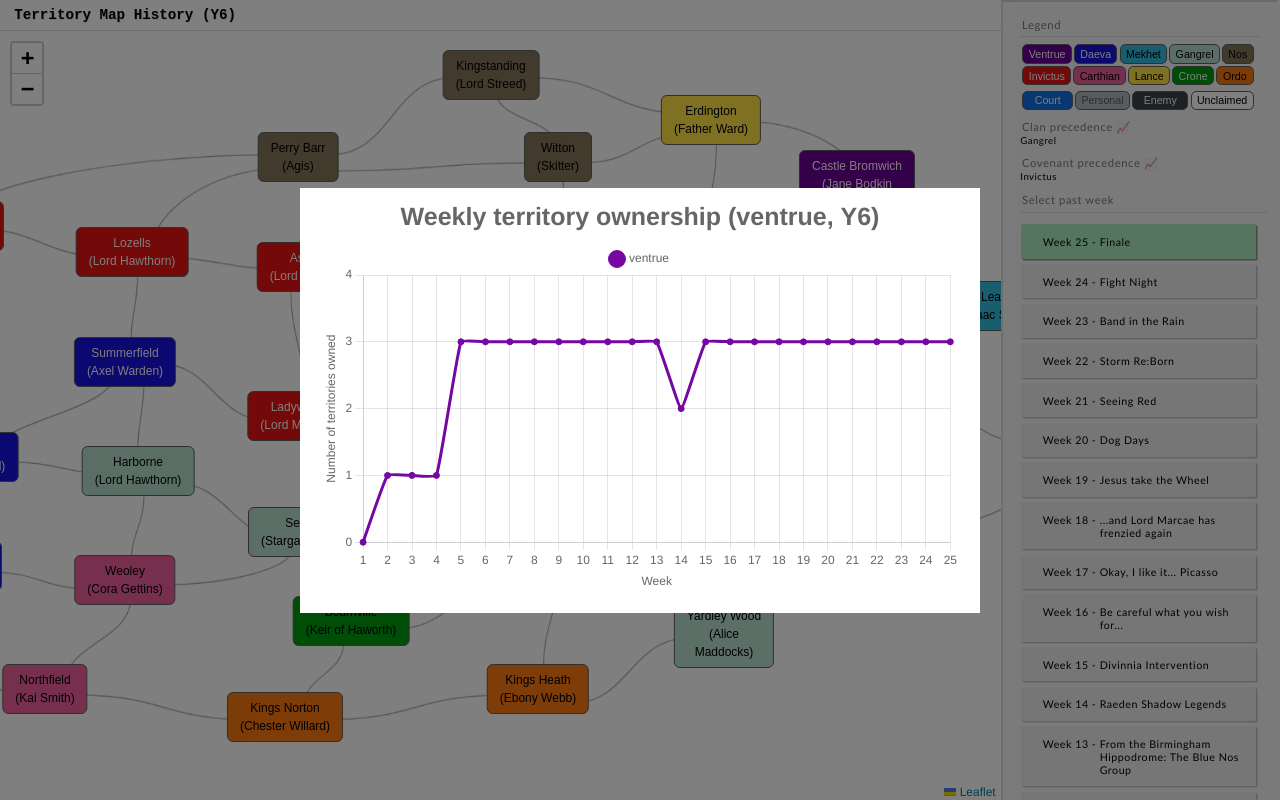
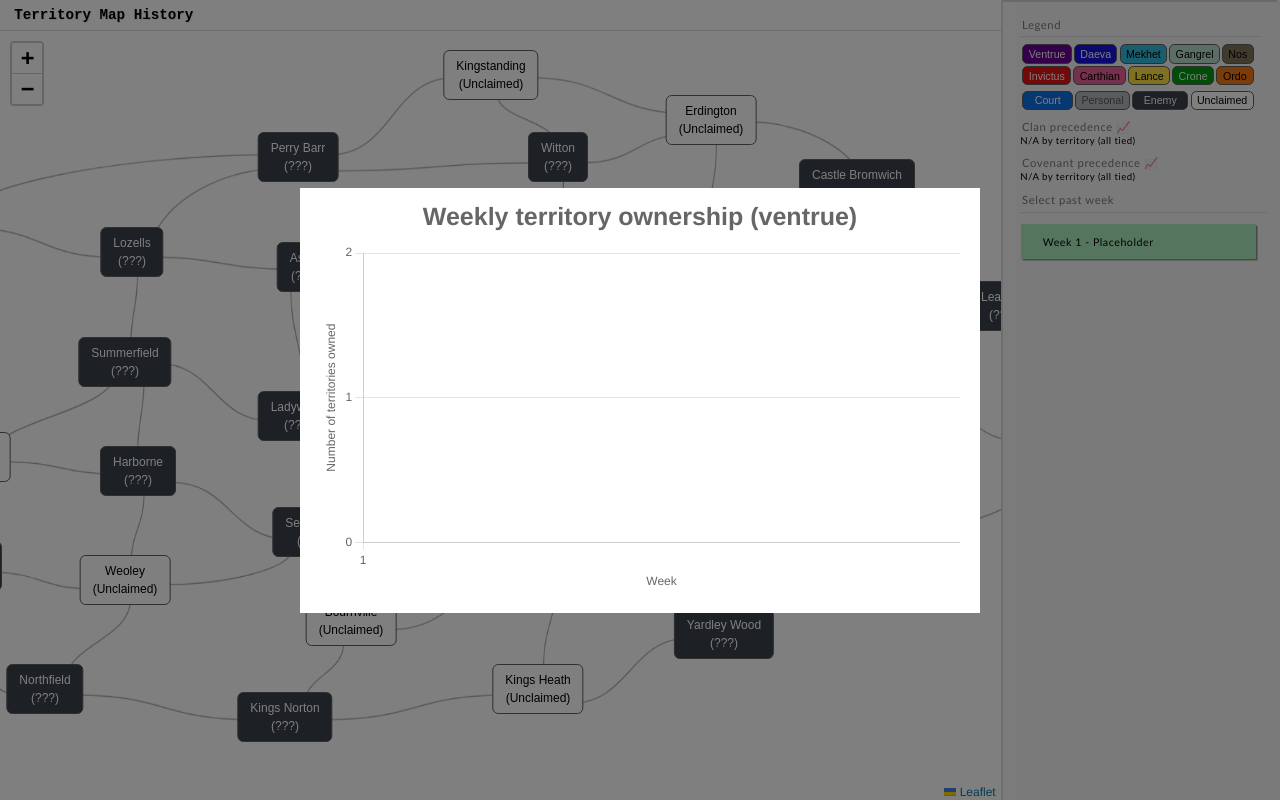
Before and after one commit to owlks4/territory-map-react, a React (Vite) app: page / in a window 1280 px wide. Both pictures are taken after a click on the element "Ventrue". Built offline with nearby package versions, Linux system fonts and the light colour scheme.

Commit message:
Update bg

```diff
--- a/src/App.jsx
+++ b/src/App.jsx
@@ -10,7 +10,7 @@ import { renderToStaticMarkup } from 'react-dom/server';
 import LineGraph from './LineGraph.jsx';
 import detitle from './detitle.jsx';
 
-let DEFAULT_YEAR = 6;
+let DEFAULT_YEAR = 7;
 const VALID_YEARS = [3,4,5,6,7];
 let isReady = false;
 let isReadyForHashChanges = false;
--- a/src/linegraph.jsx
+++ b/src/linegraph.jsx
@@ -11,11 +11,37 @@ function destroy(){
     setLineGraph(null);
 }
 
+function downloadGraphDataJson(e, stats,name){
+    let forDownload = "";
+    let a = document.createElement("a");
+    let downloadType = null;
+
+    if (e.ctrlKey){
+        a.download = name+".csv";
+        forDownload = "";
+        downloadType = "text/csv";
+        stats.labels.forEach(label => {forDownload += ",Week "+label});
+        stats.datasets.forEach(dataset => {
+            forDownload += "\n"+dataset.label;
+            dataset.data.forEach(item => {forDownload += ","+item});
+        });
+    } else if (e.shiftKey){
+        forDownload = JSON.stringify(stats);
+        a.download = name+".json";
+        downloadType = "application/json";
+    }
+
+    const blob = new Blob([forDownload], {type:downloadType});
+    a.href = URL.createObjectURL(blob);
+    a.click();
+    URL.revokeObjectURL(blob);
+}
+
 function LineGraph(props) {
 
     let canvasRef = createRef();
 
-    let canvas = <canvas ref={canvasRef} id="chart-js-canvas" width={screen.orientation.type.includes("portrait") ? 512 : window.innerWidth/2}
+    let canvas = <canvas onClick={(e)=>{downloadGraphDataJson(e,props.stats,props.title)}} ref={canvasRef} id="chart-js-canvas" width={screen.orientation.type.includes("portrait") ? 512 : window.innerWidth/2}
     style={{backgroundColor:"white",margin:0,padding:0,border:0}} height={screen.orientation.type.includes("portrait") ? 512 : window.innerHeight/2}>
     </canvas>
 
--- a/src/main.jsx
+++ b/src/main.jsx
@@ -4,7 +4,11 @@ import App from './App.jsx'
 import Wrapped from './Wrapped.jsx'
 import './index.css'
 
-const USE_WRAPPED = false;
+let USE_WRAPPED = false;
+
+if (window.location.hash == "#wrapped"){
+  USE_WRAPPED = true;
+}
 
 let app = <App/>;
 let wrapped = <Wrapped/>
```
Also changed, not shown: src/clansbg.png, 1 other file (tests, documents, lock files or other folders).
